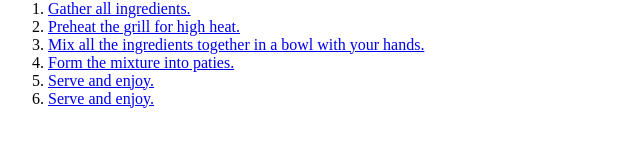
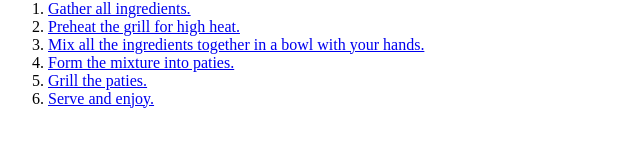
Before and after one commit to RodyAxK/odin-recipes, a plain HTML site: page recipes/burger.html in a window 1280 px wide. Shown: the part 446-592 px from the top of the page, 0-640 px from the left. Drawn offline with Linux system fonts and the light colour scheme.

Commit message:
finished the project and added the final recipe.

```diff
--- a/recipes/burger.html
+++ b/recipes/burger.html
@@ -27,7 +27,7 @@
         <li><a href="http://" target="_blank" rel="noopener noreferrer">Preheat the grill for high heat.</a></li>
         <li><a href="http://" target="_blank" rel="noopener noreferrer">Mix all the ingredients together in a bowl with your hands.</a></li>
         <li><a href="http://" target="_blank" rel="noopener noreferrer">Form the mixture into paties.</a></li>
-        <li><a href="http://" target="_blank" rel="noopener noreferrer">Serve and enjoy.</a></li>
+        <li><a href="http://" target="_blank" rel="noopener noreferrer">Grill the paties.</a></li>
         <li><a href="http://" target="_blank" rel="noopener noreferrer">Serve and enjoy.</a></li>
     </ol>
 
```
